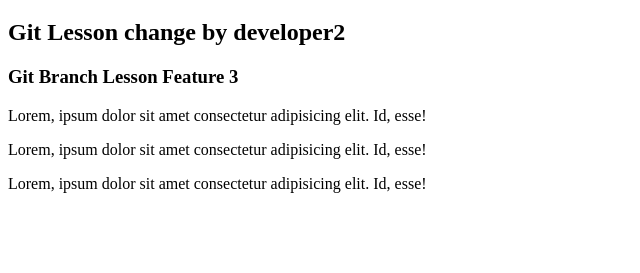
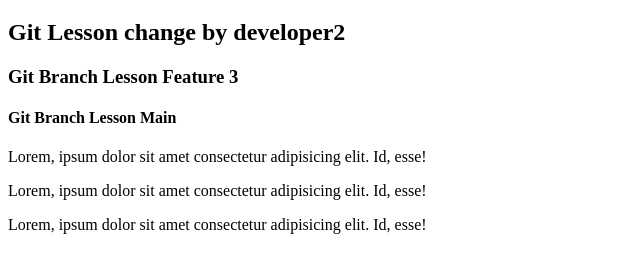
Before and after one commit to IamIronMan2023/sample-git-repo-new, a plain HTML site: page index.html in a window 1280 px wide. Shown: the part 61-334 px from the top of the page, without its empty margins (0-640 px from the left). Drawn offline with Linux system fonts and the light colour scheme.

Commit message:
Add h4 in main

```diff
--- a/index.html
+++ b/index.html
@@ -11,6 +11,7 @@
     <h1>Git Lesson</h1>
     <h2>Git Lesson change by developer2</h2>
     <h3>Git Branch Lesson Feature 3</h3>
+    <h4>Git Branch Lesson Main</h4>
 
     <p>Lorem, ipsum dolor sit amet consectetur adipisicing elit. Id, esse!</p>
     <p>Lorem, ipsum dolor sit amet consectetur adipisicing elit. Id, esse!</p>
```
